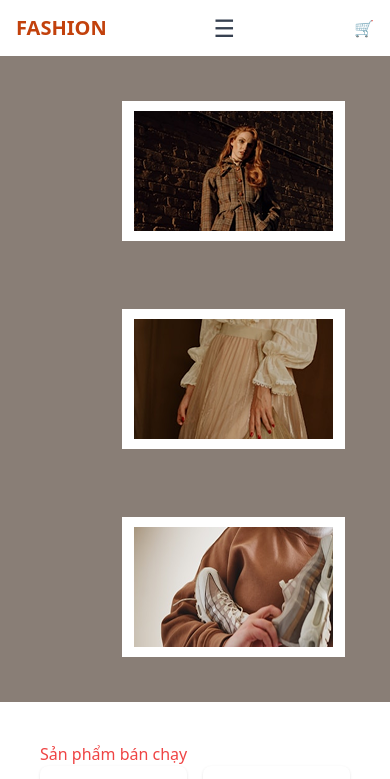
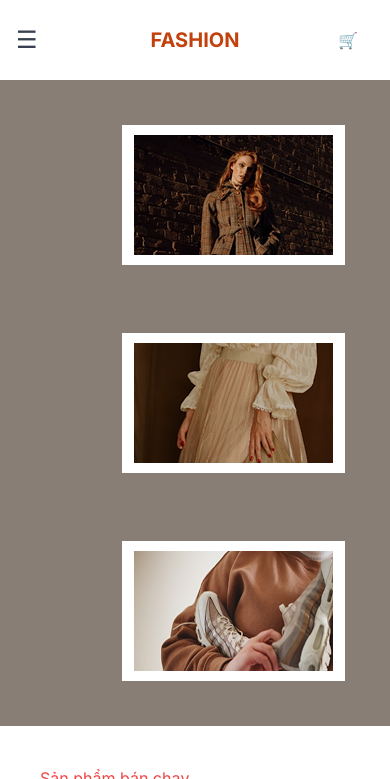
Before and after one commit to trunghieu16092003/figma, a website with bundled scripts: page src/index/index.html in a window 390 px wide. Shown: the top 779 px of the page. Built offline with nearby package versions, Linux system fonts and the light colour scheme.

Commit message:
responsive header

```diff
--- a/global.css
+++ b/global.css
@@ -7,6 +7,7 @@ html,
 body {
   margin: 0px;
   height: 100%;
+  font-family: "Inter", sans-serif;
 }
 /* a blue color as a generic focus style */
 button:focus-visible {
--- a/src/components/Header.js
+++ b/src/components/Header.js
@@ -1,44 +1,72 @@
 class Header extends HTMLElement {
   connectedCallback() {
     this.innerHTML = `
-        <header class="bg-white shadow-sm px-4 py-3">
-          <div class="max-w-7xl mx-auto flex items-center justify-between">
+      <header class="bg-white shadow-sm px-4 py-6 relative">
+        <div class="max-w-7xl mx-auto flex items-center justify-between relative md:gap-8">
 
-            <!-- Logo -->
-            <div class="text-xl font-bold text-orange-700">FASHION</div>
-
-            <!-- Hamburger icon -->
-            <button id="menu-toggle" class="md:hidden text-2xl text-gray-700">
+          <button id="menu-toggle" class="md:hidden text-2xl text-gray-700 z-30">
             &#9776;
           </button>
 
-            <!-- Universal nav (mobile & desktop) -->
+          <div class="absolute left-1/2 transform -translate-x-1/2 text-xl font-bold text-orange-700 md:static md:transform-none">
+            FASHION
+          </div>
+
           <nav id="main-nav"
-              class="hidden absolute top-full left-0 w-full bg-white px-4 py-2 flex-col space-y-2 text-sm text-gray-700 font-medium shadow-md
-                     md:static md:flex md:flex-row md:space-y-0 md:space-x-6 md:bg-transparent md:shadow-none md:w-auto md:items-center">
+            class="hidden fixed top-0 left-0 w-3/4 h-full bg-white px-4 flex-col space-y-4 text-sm text-gray-700 font-medium shadow-md z-30
+                   md:static md:flex md:flex-row md:space-y-0 md:space-x-6 md:bg-transparent md:shadow-none md:w-auto md:h-auto md:items-center">
+            <a href="#" class="hover:text-orange-600 block md:inline-block px-4 py-2 hover:bg-yellow-300">Trang chủ</a>
 
-              <a href="#" class="hover:text-orange-600">Trang chủ</a>
-              <a href="#" class="hover:text-orange-600">Sản phẩm</a>
-              <a href="#" class="hover:text-orange-600">Tin tức</a>
-              <a href="#" class="hover:text-orange-600">Liên hệ</a>
-              <a href="#" class="hover:text-orange-600">Tuyển dụng</a>
+            <div class="relative group md:cursor-pointer">
+              <a href="#" id="product-toggle" class="group-hover:text-orange-600 px-4 py-2 group-hover:bg-yellow-300 block md:inline-block">Sản phẩm</a>
+              <ul id="product-submenu"
+                class="hidden flex-col space-y-2 pl-4 mt-2 md:absolute md:top-full md:left-0 md:mt-0 md:bg-white md:shadow-lg md:p-4 md:rounded-md md:space-y-1 md:min-w-[200px] md:hidden group-hover:block z-40">
+                <li><a href="#" class="block hover:text-orange-600 px-4 py-2">Thời trang nữ</a></li>
+                <li><a href="#" class="block hover:text-orange-600 px-4 py-2">Thời trang nam</a></li>
+                <li><a href="#" class="block hover:text-orange-600 px-4 py-2">Phụ kiện</a></li>
+                <li><a href="#" class="block hover:text-orange-600 px-4 py-2">Bộ sưu tập mới nhất</a></li>
+              </ul>
+            </div>
+
+            <a href="#" class="hover:text-orange-600 block md:inline-block px-4 py-2 hover:bg-yellow-300">Tin tức</a>
+            <a href="#" class="hover:text-orange-600 block md:inline-block px-4 py-2 hover:bg-yellow-300">Liên hệ</a>
+            <a href="#" class="hover:text-orange-600 block md:inline-block px-4 py-2 hover:bg-yellow-300">Tuyển dụng</a>
           </nav>
 
-            <!-- Search & Cart -->
-            <div class="flex items-center space-x-3">
+          <div class="flex items-center space-x-3 absolute right-4 md:static z-30">
             <input type="text" placeholder="Tìm kiếm sản phẩm"
               class="hidden md:block border rounded-lg px-3 py-1 text-sm focus:outline-none focus:ring focus:border-orange-500" />
             <button class="text-gray-600 hover:text-orange-600">🛒</button>
           </div>
         </div>
+
+        <div id="overlay" class="hidden fixed inset-0 bg-black/50 z-20 md:hidden"></div>
       </header>
     `;
 
     const toggle = this.querySelector('#menu-toggle');
     const nav = this.querySelector('#main-nav');
+    const overlay = this.querySelector('#overlay');
+    const productToggle = this.querySelector('#product-toggle');
+    const productSubmenu = this.querySelector('#product-submenu');
+
+    const closeMenu = () => {
+      nav.classList.add('hidden');
+      overlay.classList.add('hidden');
+    };
 
     toggle.addEventListener('click', () => {
       nav.classList.toggle('hidden');
+      overlay.classList.toggle('hidden');
+    });
+
+    overlay.addEventListener('click', closeMenu);
+
+    productToggle.addEventListener('click', (e) => {
+      if (window.innerWidth < 768) {
+        e.preventDefault();
+        productSubmenu.classList.toggle('hidden');
+      }
     });
   }
 }
--- a/src/index/index.html
+++ b/src/index/index.html
@@ -9,6 +9,11 @@
   <link rel="stylesheet" href="https://cdnjs.cloudflare.com/ajax/libs/font-awesome/6.7.2/css/all.min.css"
     integrity="sha512-Evv84Mr4kqVGRNSgIGL/F/aIDqQb7xQ2vcrdIwxfjThSH8CSR7PBEakCr51Ck+w+/U6swU2Im1vVX0SVk9ABhg=="
     crossorigin="anonymous" referrerpolicy="no-referrer" />
+  <link rel="preconnect" href="https://fonts.googleapis.com">
+  <link rel="preconnect" href="https://fonts.gstatic.com" crossorigin>
+  <link
+    href="https://fonts.googleapis.com/css2?family=Inter:ital,opsz,wght@0,14..32,100..900;1,14..32,100..900&display=swap"
+    rel="stylesheet">
   <script src="../components/CardProduct.js"></script>
   <script src="../components/Footer.js"></script>
   <script src="../components/Header.js"></script>
```
Also changed, not shown: src/output.css. Lines whose indentation alone changed are shown as unchanged.
